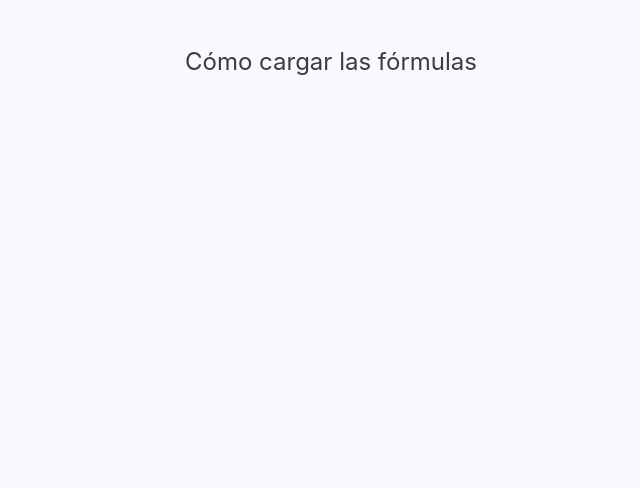
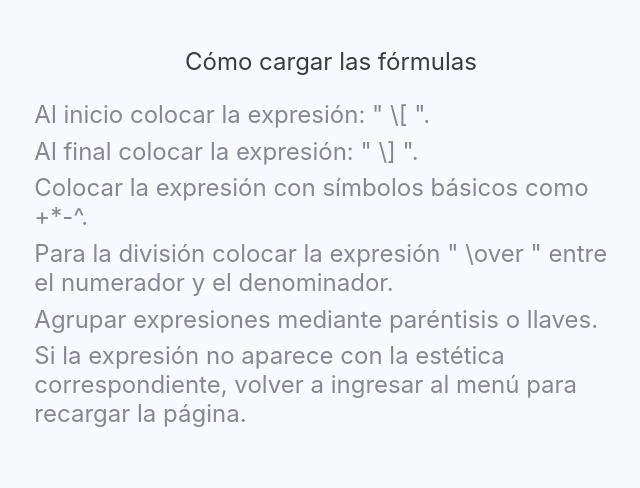
Before and after one commit to ggallardo97/Equation-Repository, an Electron app: page views/equation-helper.html in a window 1070 px wide. Shown: the whole page, without its empty margins (204-844 px from the left). Drawn offline with Linux system fonts and the light colour scheme; a web font is replaced by a local one.

Commit message:
helper added

```diff
--- a/assets/js/getNotes.js
+++ b/assets/js/getNotes.js
@@ -12,7 +12,7 @@ ipcRenderer.on('get-notes-category', (e, notes) => {
 
     notesArrayParsed.forEach(note => {
 
-        const noteTemplate = '<div class="col-xl-4 col-md-6 mb-4"><div class="card border-left-success shadow h-100 py-2"><div class="card-body"><div class="row no-gutters align-items-center"><div class="col mr-2"><div class="text-xs font-weight-bold text-success text-uppercase mb-1">'+note.title+'</div><div class="h6 mb-0 font-weight-bold text-gray-800">'+note.equation+'</div><div class="text-xs font-weight-bold text-success text-uppercase mb-1">Unidades: '+note.unit+'</div><div class="text-xs font-weight-bold text-success text-uppercase mb-1">Notas: '+note.description+'</div></div><div class="col-auto"><div class="col no-gutters align-items-center"><div class="col-auto"><a href="#" class="edit" data-toggle="modal" data-target="#modalEditNote" data-id='+note._id+' data-title="'+note.title+'" data-equation="'+note.equation+'" data-unit="'+note.unit+'" data-description="'+note.description+'"><i class="fas fa-edit"></i></a></div><div class="col-auto"><a href="#" data-id="'+note._id+'" class="delete"><i class="fas fa-trash"></i></a></div></div></div></div></div></div></div>';
+        const noteTemplate = '<div class="col-xl-4 col-md-6 mb-4"><div class="card border-left-success shadow h-100 py-2"><div class="card-body"><div class="row no-gutters align-items-center"><div class="col mr-2"><div class="text-sm font-weight-bold text-success text-uppercase mb-1">'+note.title+'</div><div class="h6 mb-0 font-weight-bold text-gray-800">'+note.equation+'</div><div class="text-sm font-weight-bold text-dark mb-1">Unidades: '+note.unit+'</div><div class="text-xs font-weight-bold text-dark mb-1">Notas: '+note.description+'</div></div><div class="col-auto"><div class="col no-gutters align-items-center"><div class="col-auto"><a href="#" class="edit" data-toggle="modal" data-target="#modalEditNote" data-id='+note._id+' data-title="'+note.title+'" data-equation="'+note.equation+'" data-unit="'+note.unit+'" data-description="'+note.description+'"><i class="fas fa-edit"></i></a></div><div class="col-auto"><a href="#" data-id="'+note._id+'" class="delete"><i class="fas fa-trash"></i></a></div></div></div></div></div></div></div>';
 
         mainDashboard.innerHTML += noteTemplate;
     });
--- a/src/index.js
+++ b/src/index.js
@@ -358,7 +358,7 @@ const templateMenu = [
         label  : 'Archivo',
         submenu: [
             {
-                label :'Agregar formula',
+                label :'Agregar fórmula',
                 click(){
                     createNewNoteWindow();
                 }
@@ -382,7 +382,7 @@ const templateMenu = [
         label : 'Ayuda',
         submenu: [
             {
-                label : 'Como agregar formulas',
+                label : 'Cómo agregar fórmulas',
                 click(){
                     equationFormattingHelperWindow();
                 }
--- a/views/equation-helper.html
+++ b/views/equation-helper.html
@@ -25,7 +25,26 @@
             <div class="text-center">
                 <h1 class="h4 text-gray-900 mb-4">Cómo cargar las fórmulas</h1>
             </div>
-
+            <ul class="navbar-nav">
+                <li class="nav-item">
+                    <h4>Al inicio colocar la expresión: " \[ ".</h4>
+                </li>
+                <li class="nav-item">
+                    <h4>Al final colocar la expresión: " \] ".</h4>
+                </li>
+                <li class="nav-item">
+                    <h4>Colocar la expresión con símbolos básicos como +*-^.</h4>
+                </li>
+                <li class="nav-item">
+                    <h4>Para la división colocar la expresión " \over " entre el numerador y el denominador.</h4>
+                </li>
+                <li class="nav-item">
+                    <h4>Agrupar expresiones mediante paréntisis o llaves.</h4>
+                </li>
+                <li class="nav-item">
+                    <h4>Si la expresión no aparece con la estética correspondiente, volver a ingresar al menú para recargar la página.</h4>
+                </li>
+            </ul>
         </div>
     </div>
 
```
